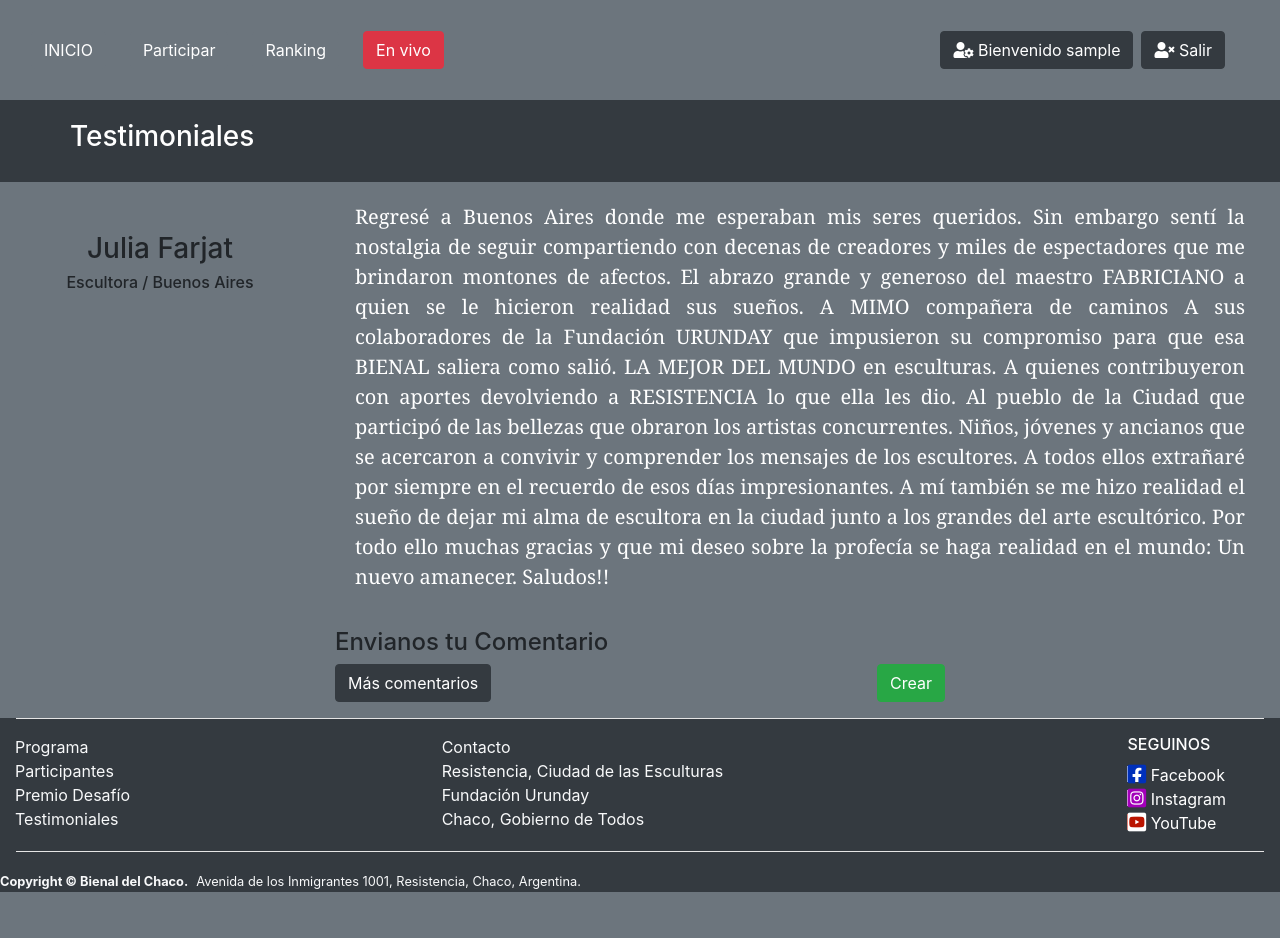
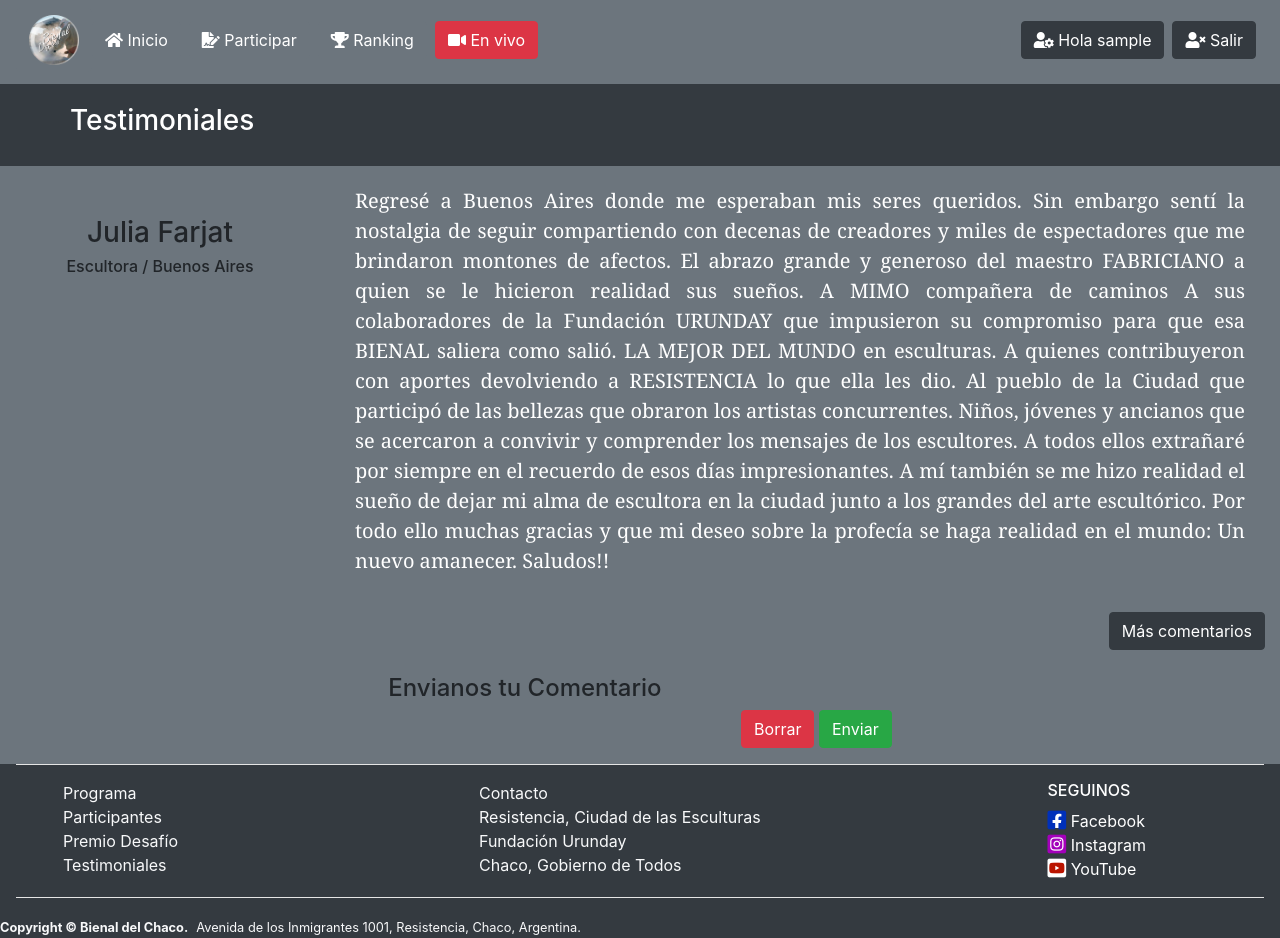
Before and after one commit to Maricroma/informatorio_grupo8, a Django app: page /testimoniales/ in a window 1280 px wide. Before the commit the page ends 892 px from the top, so only its background shows below. Run offline with Django 3.2, Linux system fonts and the light colour scheme; the visitor is signed in with stand-in values (Sample User, id 1); parts of the project's set-up code (start-up, migrations or seed data) failed here and were passed over; some libraries are stand-ins or nearby versions.

Commit message:
Icono nuevo y navbar nuevo

```diff
--- a/templates/base.html
+++ b/templates/base.html
@@ -7,7 +7,7 @@
     <link rel="stylesheet" href="../static/css/estilos.css">
     <link rel="stylesheet" href="../static/fontawesome/css/all.css">
     <link rel="stylesheet" href="../static/css/bootstrap.min.css">
-    <link rel="icon" type="image/ico" href="../static/imagenes/icono.ico" />
+    <link rel="icon" type="image/ico" href="../static/imagenes/icono.png" />
     {% endblock %}
 
     {% block titulo %}
--- a/templates/testimoniales/testimonial.html
+++ b/templates/testimoniales/testimonial.html
@@ -7,48 +7,60 @@
     <link rel="stylesheet" href="/static/css/newstilos.css">
     <link rel="stylesheet" href="/static/fontawesome/css/all.css">
     <link rel="stylesheet" href="/static/css/bootstrap.min.css">
+    <link rel="icon" type="image/ico" href="/static/imagenes/icono.png" />
     <title>Testimoniales</title>
 </head>
 <body class="bg-secondary">
     <header>
-        <div class="container-fluid">
-            <nav id="main" class="navbar navbar-expand-lg">
-                <ul class="navbar-nav mr-auto">
-                    <li class="nav-item mr-4">
-                        <a class="btn btn-secondary" href="{% url 'inicio' %}">INICIO</a>
+        <nav class="navbar navbar-expand-lg navbar-light bg-secondary">
+            <a class="btn btn-secondary mb-1" href="{% url 'inicio' %}">
+                <img src="/static/imagenes/icono.png" width="50" height="50" class="d-inline-block align-centre" loading="lazy">
+            </a>
+            <button class="navbar-toggler" type="button" data-toggle="collapse" data-target="#navbarNav" aria-controls="navbarNav" aria-expanded="false" aria-label="Toggle navigation">
+                <span class="navbar-toggler-icon"></span>
+            </button>
+            <div class="collapse navbar-collapse" id="navbarNav">
+                <ul class="navbar-nav">
+                    <li class="nav-item mr-2 mb-1">
+                        <a class="btn btn-secondary" href="{% url 'inicio' %}"><i class="fas fa-home"></i> Inicio</a>
                     </li>
-                    <li class="nav-item mr-4">
-                        <a class="btn btn-secondary" href="{% url 'registroParticipante' %}">Participar</a>
+                    <li class="nav-item mr-2 mb-1">
+                        <a class="btn btn-secondary" href="{% url 'registroParticipante' %}"><i class="fas fa-file-signature"></i> Participar</a>
                     </li>
-                    <li class="nav-item mr-4">
-                        <a class="btn btn-secondary" href="{% url 'mostrarVotos' 0 %}">Ranking</a>
+                    <li class="nav-item mr-2 mb-1">
+                        <a class="btn btn-secondary" href="{% url 'mostrarVotos' 0 %}"><i class="fas fa-trophy"></i> Ranking</a>
                     </li>
-                    <li class="nav-item mr-4">
-                        <a class="btn btn-danger" href="{% url 'mostrarVotos' 0 %}">En vivo</a>
+                    <li class="nav-item mr-2 mb-1">
+                        <a class="btn btn-danger" href="{% url 'mostrarVotos' 0 %}"><i class="fas fa-video"></i> En vivo</a>
                     </li>
                 </ul>
-                <ul class="navbar-nav float-right">
+            </div>
+            <ul class="navbar-nav align-items-end">
                 {% if user.is_authenticated %}
                 {% if user.participante%}
-                    <li class="nav-item mr-2"><a class="btn btn-dark" href="{% url 'usuario' %}"><i
-                                class="fas fa-users-cog"></i> Bienvenido {{user.username}}</a></li>
+                <li class="nav-item mr-2 mb-1">
+                    <a class="btn btn-dark" href="{% url 'usuario' %}"><i class="fas fa-users-cog"></i> Hola {{user.username}}</a>
+                </li>
                 {% endif %}
                 {% if not user.participante%}
-                    <li class="nav-item mr-2"><a class="btn btn-dark" href="{% url 'usuario' %}"><i
-                                class="fas fa-user-cog"></i> Bienvenido {{user.username}}</a></li>
+                <li class="nav-item mr-2 mb-1">
+                    <a class="btn btn-dark" href="{% url 'usuario' %}"><i class="fas fa-user-cog"></i> Hola {{user.username}}</a>
+                </li>
                 {% endif %}
-                    <li class="nav-item mr-4"><a class="btn btn-dark" href="{% url 'logout' %}"><i
-                                class="fas fa-user-times"></i> Salir</a></li>
+                <li class="nav-item mr-2 mb-1">
+                    <a class="btn btn-dark" href="{% url 'logout' %}"><i class="fas fa-user-times"></i> Salir</a>
+                </li>
                 {% endif %}
                 {% if not user.is_authenticated %}
-                    <li class="nav-item mr-4"><a class=" btn btn-dark" href="{% url 'login' %}"><i
-                                class="fas fa-user-alt"></i> Ingresar</a></li>
-                    <li class="nav-item float-right"><a class="btn btn-dark" href="{% url 'registrar' %}"> <i
-                                class="fas fa-user-plus"></i> Registrarse</a></li>
+                <li class="nav-item mr-2 mb-1">
+                    <a class=" btn btn-dark" href="{% url 'login' %}"><i class="fas fa-user-alt"></i> Ingresar</a>
+                </li>
+                <li class="nav-item mr-2 mb-1">
+                    <a class="btn btn-dark" href="{% url 'registrar' %}"> <i class="fas fa-user-plus"></i> Registrarse</a>
+                </li>
                 {% endif %}
             </ul>
         </nav>
-        </div>
     </header>
     <div class="bg-dark">
         <div id="div">
@@ -63,31 +75,26 @@
             </div>
             <div class="col-9">
                 <p id="texto">
-                    Regresé a Buenos Aires donde me esperaban mis seres queridos. Sin embargo sentí la nostalgia de seguir compartiendo con
-                    decenas de creadores y miles de espectadores que me brindaron montones de afectos. El abrazo grande y generoso del
-                    maestro FABRICIANO a quien se le hicieron realidad sus sueños. A MIMO compañera de caminos A sus colaboradores de la
-                    Fundación URUNDAY que impusieron su compromiso para que esa BIENAL saliera como salió. LA MEJOR DEL MUNDO en esculturas.
-                    A quienes contribuyeron con aportes devolviendo a RESISTENCIA lo que ella les dio. Al pueblo de la Ciudad que participó
-                    de las bellezas que obraron los artistas concurrentes. Niños, jóvenes y ancianos que se acercaron a convivir y
-                    comprender los mensajes de los escultores. A todos ellos extrañaré por siempre en el recuerdo de esos días
-                    impresionantes. A mí también se me hizo realidad el sueño de dejar mi alma de escultora en la ciudad junto a los grandes
-                    del arte escultórico. Por todo ello muchas gracias y que mi deseo sobre la profecía se haga realidad en el mundo: Un
-                    nuevo amanecer. Saludos!!
+                    Regresé a Buenos Aires donde me esperaban mis seres queridos. Sin embargo sentí la nostalgia de seguir compartiendo con decenas de creadores y miles de espectadores que me brindaron montones de afectos. El abrazo grande y generoso del maestro FABRICIANO a quien se le hicieron realidad sus sueños. A MIMO compañera de caminos A sus colaboradores de la Fundación URUNDAY que impusieron su compromiso para que esa BIENAL saliera como salió. LA MEJOR DEL MUNDO en esculturas.
+                    A quienes contribuyeron con aportes devolviendo a RESISTENCIA lo que ella les dio. Al pueblo de la Ciudad que participó de las bellezas que obraron los artistas concurrentes. Niños, jóvenes y ancianos que se acercaron a convivir y comprender los mensajes de los escultores. A todos ellos extrañaré por siempre en el recuerdo de esos días impresionantes. A mí también se me hizo realidad el sueño de dejar mi alma de escultora en la ciudad junto a los grandes del arte escultórico. Por todo ello muchas gracias y que mi deseo sobre la profecía se haga realidad en el mundo: Un nuevo amanecer. Saludos!!
                 </p>
             </div>
         </div>
+
 {% block comentario %}
 
+    <div class="d-flex justify-content-end">
+        <a class="btn btn-dark" href="{% url 'lista_test' %}">Más comentarios</a>
+    </div>
+<br>
         <div class="row justify-content-md-center">
-            <div class="col-lg-6">
+            <div class="col-lg-5">
                 <h4>Envianos tu Comentario</h4>
                 <form method="POST">{% csrf_token %}
                     {{ form | crispy }}
                     <div class="float-right">
-                        <input type="submit" value="Crear" class="btn btn-success">
-                    </div>
-                    <div class="float-left">
-                        <a class="btn btn-dark" href="{% url 'lista_test' %}">Más comentarios</a>
+                        <input type="reset" value="Borrar" class="btn btn-danger">
+                        <input type="submit" value="Enviar" class="btn btn-success">
                     </div>
                 </form>
             </div>
@@ -98,36 +105,33 @@
         <hr class="bg-white ml-3 mr-3" size=3>
         <div class="container-fluid">
             <div class="row">
-                    <div class="col-lg-4">
+                <div class="col-lg-3 mx-5">
                     <a class="text-light" href="#">Programa</a><br>
                     <a class="text-light" href="#">Participantes</a><br>
                     <a class="text-light" href="#">Premio Desafío</a><br>
                     <a class="text-light" href="{% url 'testimonial' %}">Testimoniales</a><br>
                 </div>
-                    <div class="col-lg-4">
+                <div class="col-lg-3 mx-5">
                     <a class="text-light" href="{% url 'contacto' %}">Contacto</a><br>
                     <a class="text-light" href="{% url 'historia' %}">Resistencia, Ciudad de las Esculturas</a><br>
                     <a class="text-light" href="http://www.fundacionurunday.org/" target="_blank">Fundación Urunday</a><br>
                     <a class="text-light" href="https://chaco.gov.ar/" target="_blank">Chaco, Gobierno de Todos</a><br>
 
                 </div>
-                    <div class="col-lg-4">
+                <div class="col-lg-3 mx-5">
                     <div class="container">
                         <ul class="navbar-nav float-right">
                             <li class="nav-item mr-4">
                                 <h6 class="text-white">SEGUINOS</h6>
                             </li>
                             <li class="nav-item mr-4">
-                                    <a class="text-white" href="https://www.facebook.com/bienaldelchaco"><i class="fab fa-facebook-square fa-lg"
-                                            style="background-color: white; color: #0030ba"></i> Facebook</a><br>
+                                <a class="text-white" href="https://www.facebook.com/bienaldelchaco"><i class="fab fa-facebook-square fa-lg"  style="background-color: white; color: #0030ba"></i> Facebook</a><br>
                             </li>
                             <li class="nav-item mr-4">
-                                    <a class="text-white" href="https://www.instagram.com/bienaldelchaco/?hl=es-la"> <i class="fab fa-instagram-square fa-lg"
-                                            style="color: #a300ba; background-color: white;"></i> Instagram</a><br>
+                                <a class="text-white" href="https://www.instagram.com/bienaldelchaco/?hl=es-la" > <i class="fab fa-instagram-square fa-lg" style="color: #a300ba; background-color: white;"></i> Instagram</a><br>
                             </li>
                             <li class="nav-item float-right">
-                                    <a class="text-white" href="https://www.youtube.com/BienaldelChaco"><i class="fab fa-youtube-square fa-lg"
-                                            style="background-color: #ba1400; color: white;"></i> YouTube</a><br>
+                                <a class="text-white" href="https://www.youtube.com/BienaldelChaco"><i class="fab fa-youtube-square fa-lg"  style="background-color: #ba1400; color: white;"></i> YouTube</a><br>
                             </li>
                         </ul>
 
@@ -145,8 +149,10 @@
                 <small>Avenida de los Inmigrantes 1001, Resistencia, Chaco, Argentina.</small>
             </address>
         </div>
+
+
     </footer>
-    <script src="/static/js/jquery-3.5.1.slim.min.js"></script>
+    <script src="/static/js/jquery.min.js"></script>
     <script src="/static/js/bootstrap.min.js"></script>
     <script src="/static/js/popper.min.js"></script>
 </body>
```
Also changed, not shown: templates/testimoniales/listar_test.html (+16 -11 lines), static/imagenes/icono.png (added), 1 other file. Lines whose indentation alone changed are shown as unchanged.
